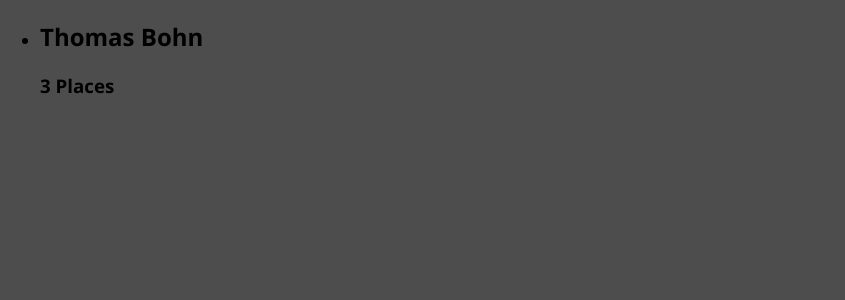
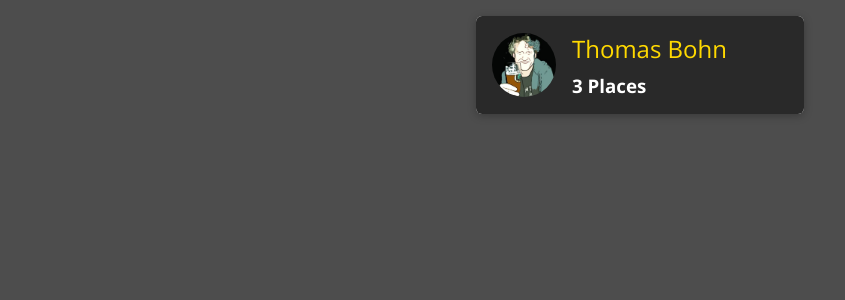
Before and after one commit to kywalda9/mern_project, a React (Create React App) app: page / in a window 1280 px wide. Shown: the top 300 px of the page, without its empty margins (0-845 px from the left). Built offline with nearby package versions, Linux system fonts and the light colour scheme.

Commit message:
add UserItem

```diff
--- a/src/App.js
+++ b/src/App.js
@@ -1,16 +1,28 @@
 import React from 'react';
-import { BrowserRouter as Router, Route, Redirect, Switch } from 'react-router-dom';
+import {
+  BrowserRouter as Router,
+  Route,
+  Redirect,
+  Switch
+} from 'react-router-dom';
+
 import Users from './user/pages/Users';
 import NewPlace from './places/pages/NewPlace';
 
 const App = () => {
-  return <Router>
-    <Switch>
-      <Route path="/" exact><Users /></Route>
-      <Route path="/places/new" exact><NewPlace /></Route>
-      <Redirect to="/" />
-    </Switch>
+  return (
+    <Router>
+      <Switch>
+        <Route path="/" exact>
+          <Users />
+        </Route>
+        <Route path="/places/new" exact>
+          <NewPlace />
+        </Route>
+        <Redirect to="/" />
+      </Switch>
+    </Router>
+  );
+};
 
-  </Router>
-}
 export default App;
--- a/src/places/pages/NewPlace.js
+++ b/src/places/pages/NewPlace.js
@@ -1,11 +1,7 @@
-import React from 'react'
+import React from 'react';
 
 const NewPlace = () => {
-    return (
-        <div>
-           <h2>New Place works!</h2>
-        </div>
-    )
-}
+  return <h2>NewPlace Works!</h2>
+};
 
-export default NewPlace
+export default NewPlace;
--- /dev/null
+++ b/src/shared/components/UIElements/Avatar.css
@@ -0,0 +1,15 @@
+.avatar {
+  width: 100%;
+  height: 100%;
+  display: flex;
+  justify-content: center;
+  align-items: center;
+}
+
+.avatar img {
+  display: block;
+  border-radius: 50%;
+  width: 100%;
+  height: 100%;
+  object-fit: cover;
+}
--- /dev/null
+++ b/src/shared/components/UIElements/Avatar.js
@@ -0,0 +1,17 @@
+import React from 'react';
+
+import './Avatar.css';
+
+const Avatar = props => {
+  return (
+    <div className={`avatar ${props.className}`} style={props.style}>
+      <img
+        src={props.image}
+        alt={props.alt}
+        style={{ width: props.width, height: props.width }}
+      />
+    </div>
+  );
+};
+
+export default Avatar;
--- /dev/null
+++ b/src/shared/components/UIElements/Card.css
@@ -0,0 +1,8 @@
+.card {
+  margin: 0;
+  box-shadow: 0 2px 8px rgba(0, 0, 0, 0.26);
+  border-radius: 6px;
+  padding: 1rem;
+  overflow: hidden;
+  background: white;
+}
--- /dev/null
+++ b/src/shared/components/UIElements/Card.js
@@ -0,0 +1,13 @@
+import React from 'react';
+
+import './Card.css';
+
+const Card = props => {
+  return (
+    <div className={`card ${props.className}`} style={props.style}>
+      {props.children}
+    </div>
+  );
+};
+
+export default Card;
--- a/src/user/components/UserItem.css
+++ b/src/user/components/UserItem.css
@@ -0,0 +1,49 @@
+.user-item {
+  margin: 1rem;
+  width: calc(45% - 2rem);
+  min-width: 17.5rem;
+}
+
+.user-item a {
+  display: flex;
+  align-items: center;
+  width: 100%;
+  height: 100%;
+  text-decoration: none;
+  padding: 1rem;
+  color: white;
+  background: #292929;
+}
+
+.user-item a:hover,
+.user-item a:active {
+  background: #ffd900;
+}
+
+.user-item__content {
+  padding: 0;
+}
+
+.user-item__image {
+  width: 4rem;
+  height: 4rem;
+  margin-right: 1rem;
+}
+
+.user-item__info h2 {
+  font-size: 1.5rem;
+  margin: 0 0 0.5rem 0;
+  font-weight: normal;
+  color: #ffd900;
+}
+
+.user-item:hover h2,
+.user-item:active h2,
+.user-item:hover h3,
+.user-item:active h3 {
+  color: #292929;
+}
+
+.user-item__info h3 {
+  margin: 0;
+}
--- a/src/user/components/UserItem.js
+++ b/src/user/components/UserItem.js
@@ -1,12 +1,17 @@
 import React from 'react';
+import { Link } from 'react-router-dom';
+
+import Avatar from '../../shared/components/UIElements/Avatar';
+import Card from '../../shared/components/UIElements/Card';
 import './UserItem.css';
 
 const UserItem = props => {
   return (
     <li className="user-item">
-            <div className="user-item__content">
+      <Card className="user-item__content">
+        <Link to={`/${props.id}/places`}>
           <div className="user-item__image">
-                    <image src={props.image} alt={props.name} />
+            <Avatar image={process.env.PUBLIC_URL + props.image} alt={props.name} />
           </div>
           <div className="user-item__info">
             <h2>{props.name}</h2>
@@ -14,9 +19,10 @@
               {props.placeCount} {props.placeCount === 1 ? 'Place' : 'Places'}
             </h3>
           </div>
-            </div>
+        </Link>
+      </Card>
     </li>
-    )
-}
+  );
+};
 
-export default UserItem
+export default UserItem;
--- a/src/user/components/UsersList.css
+++ b/src/user/components/UsersList.css
@@ -0,0 +1,10 @@
+.users-list {
+  list-style: none;
+  margin: 0 auto;
+  padding: 0;
+  width: 90%;
+  max-width: 50rem;
+  display: flex;
+  justify-content: center;
+  flex-wrap: wrap;
+}
--- a/src/user/components/UsersList.js
+++ b/src/user/components/UsersList.js
@@ -1,4 +1,5 @@
 import React from 'react';
+
 import UserItem from './UserItem';
 import './UsersList.css';
 
@@ -6,11 +7,13 @@
   if (props.items.length === 0) {
     return (
       <div className="center">
-                <h2>No users found!</h2>
+        <h2>No users found.</h2>
       </div>
-        )
+    );
   }
-    return <ul className="user-item">
+
+  return (
+    <ul className="users-list">
       {props.items.map(user => (
         <UserItem
           key={user.id}
@@ -21,6 +24,7 @@
         />
       ))}
     </ul>
-}
+  );
+};
 
-export default UsersList
+export default UsersList;
--- a/src/user/pages/Users.js
+++ b/src/user/pages/Users.js
@@ -1,4 +1,5 @@
 import React from 'react';
+
 import UsersList from '../components/UsersList';
 
 const Users = () => {
@@ -6,12 +7,12 @@
         {
             id: 'u1',
             name: 'Thomas Bohn',
-            image: 'https://www.comedix.de/grafik/figuren/obelix3d.gif',
+            image: '/profile.jpg',
             places: 3
         }
     ];
 
     return <UsersList items={USERS} />;
-}
+};
 
 export default Users;
```
Also changed, not shown: public/profile.jpg (added), src/images/profile.jpg (added). Lines whose indentation alone changed are shown as unchanged.
